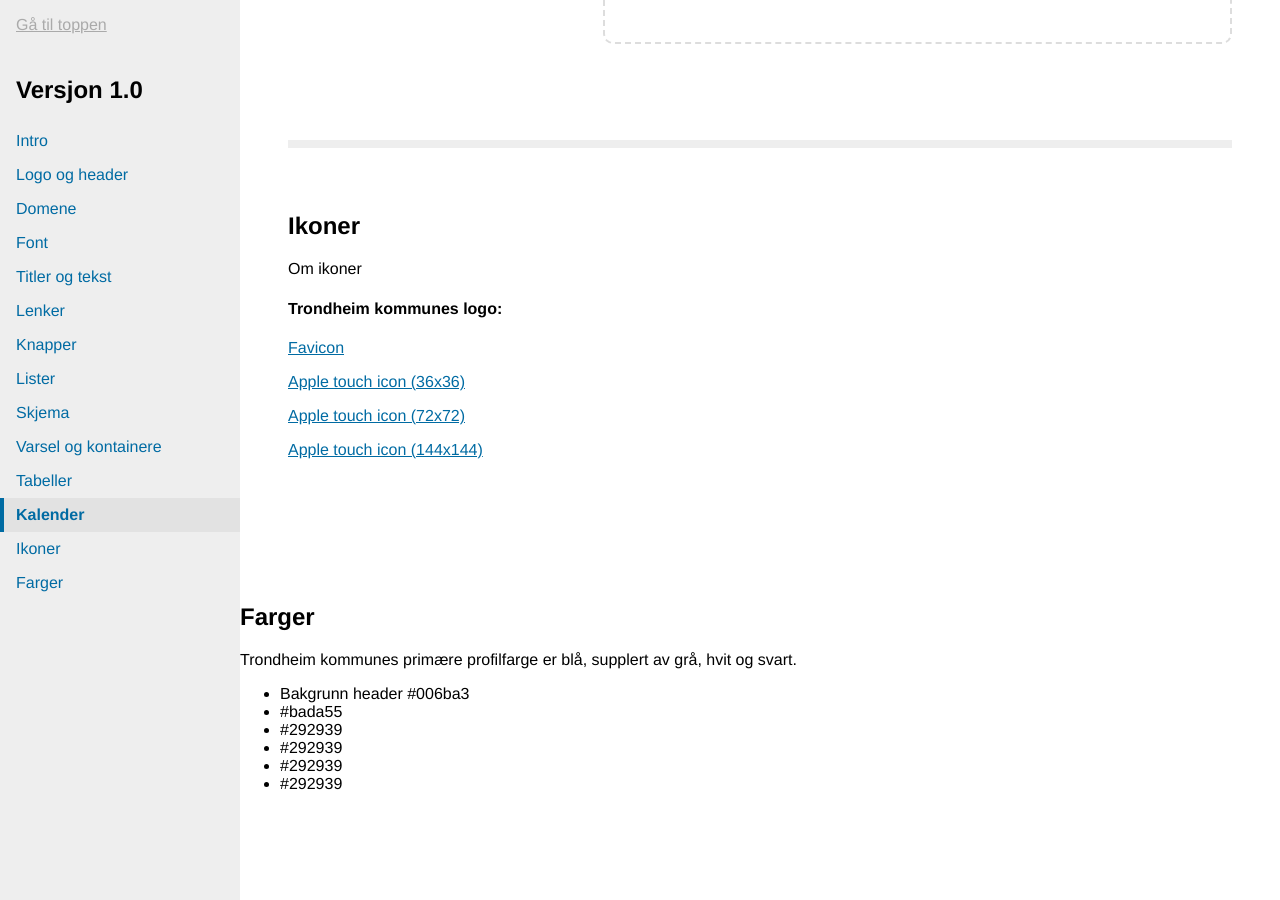
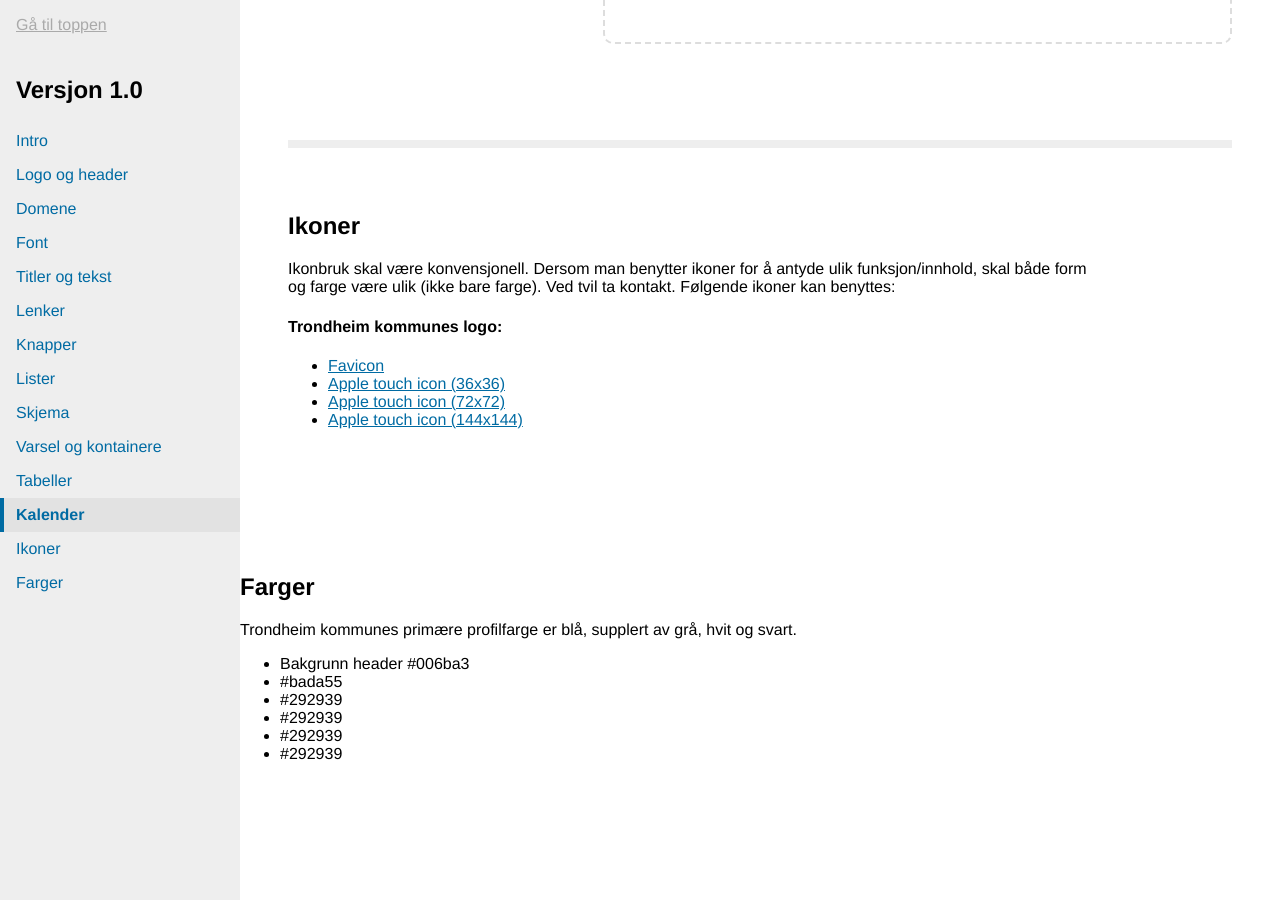
Before and after one commit to rskjonbe/styleguide, a Jekyll site: the page built from versjon/1.0/index.html, in a window 1280 px wide and 900 px high, scrolled down 8215 px. Built offline with Jekyll 4.4.1, drawn with Linux system fonts in a browser that asks for light colours.

Commit message:
ul-koder

```diff
--- a/versjon/1.0/ikoner.html
+++ b/versjon/1.0/ikoner.html
@@ -1,11 +1,12 @@
 <h2 class="chapter-heading">Ikoner</h2>
 
 <p class="chapter-lead">
-    Om ikoner
+    Ikonbruk skal være konvensjonell. Dersom man benytter ikoner for å antyde ulik funksjon/innhold, skal både form og farge være ulik (ikke bare farge). Ved tvil ta kontakt. Følgende ikoner kan benyttes:
     <h4>Trondheim kommunes logo:</h4>
-<p><a href="favicon.png">Favicon</a></p>
-<p><a href="apple-touch-icon-precomposed.png">Apple touch icon (36x36)</a></p>
-<p><a href="apple-touch-icon-72x72-precomposed.png">Apple touch icon (72x72)</a></p>
-<p><a href="apple-touch-icon-144x144-precomposed.png">Apple touch icon (144x144)</a></p>
+    <ul>
+	<li><a href="favicon.png">Favicon</a></li>
+<li><a href="apple-touch-icon-precomposed.png">Apple touch icon (36x36)</a></li>
+<li><a href="apple-touch-icon-72x72-precomposed.png">Apple touch icon (72x72)</a></li>
+<li><a href="apple-touch-icon-144x144-precomposed.png">Apple touch icon (144x144)</a></li>
+</ul>
 	    </div>
-</p>
```
Also changed, not shown: versjon/1.0/ikoner/arrow_right.png (added).
